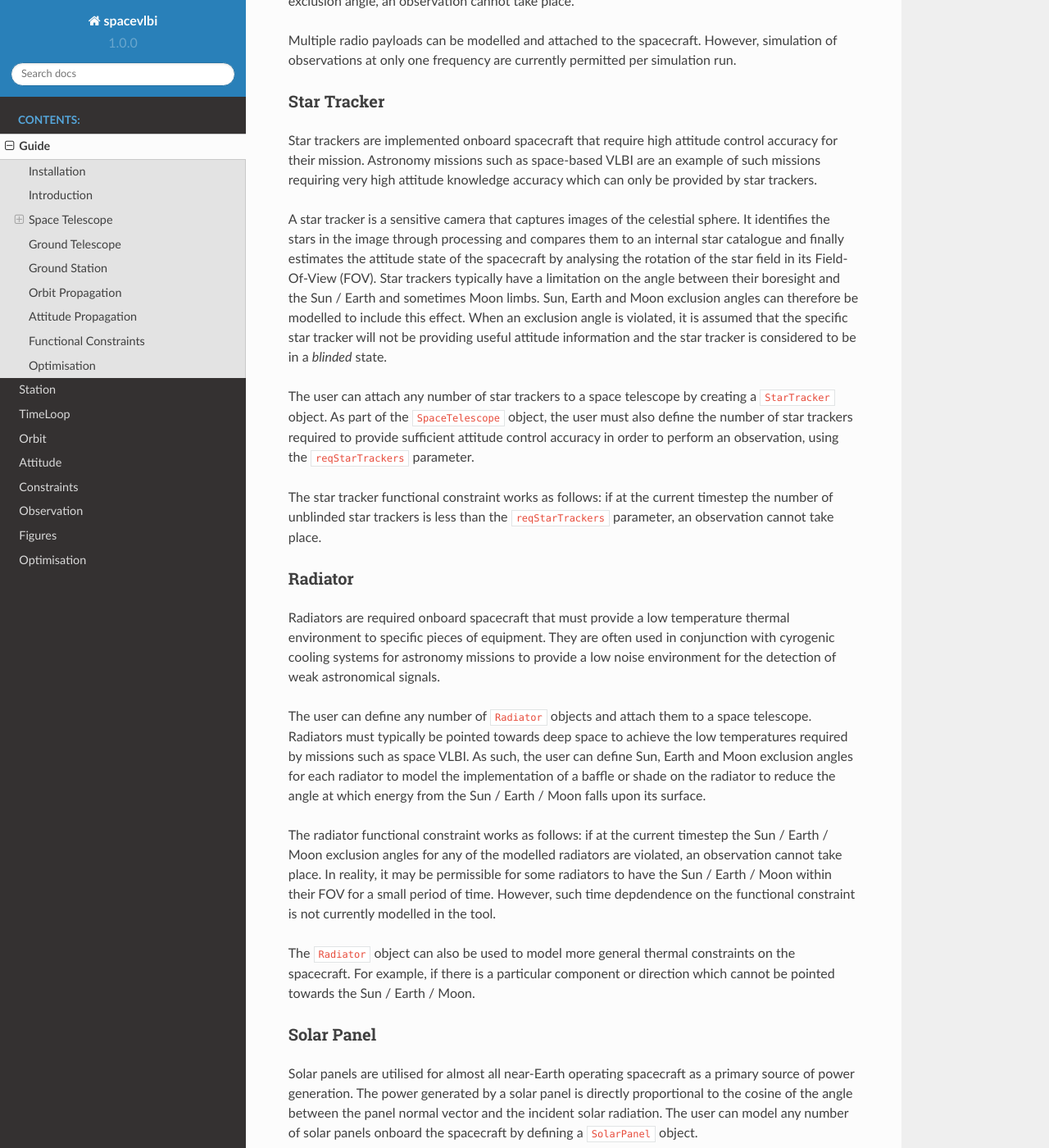
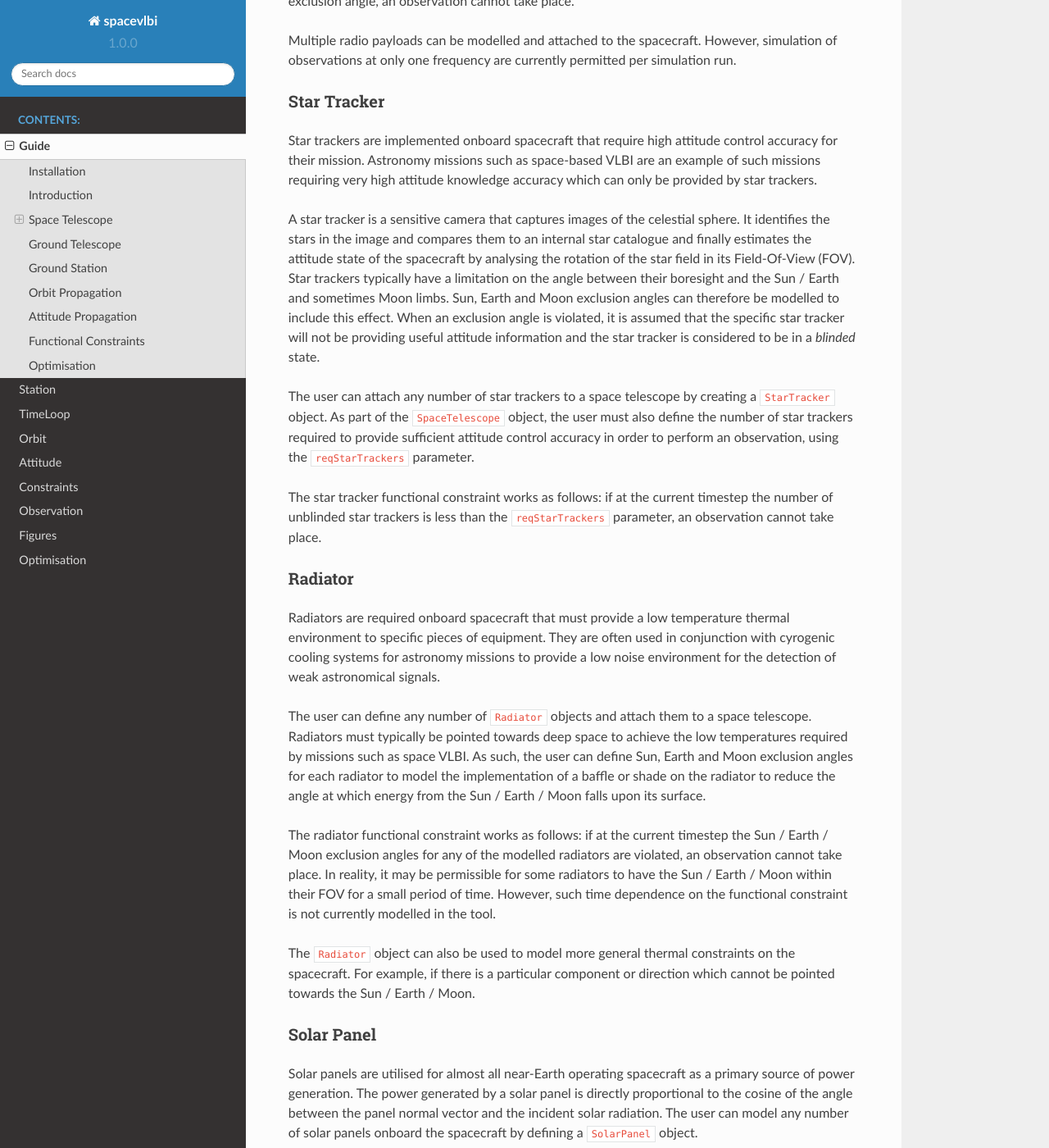
Before and after one commit to bhudson2/spacevlbi, a Sphinx documentation site: the page built from docs/source/Guide.rst, in a window 1280 px wide and 1400 px high, scrolled down 2278 px. Shown: the whole window at 82% size. Built offline with Sphinx 7.4.7 and the Read the Docs theme 2.0.0, drawn with Linux system fonts in a browser that asks for light colours; some of the changed text lies outside the part shown.

Commit message:
First major release

```diff
--- a/docs/source/Guide.rst
+++ b/docs/source/Guide.rst
@@ -71,7 +71,7 @@
     * ``UvPlot()`` - Plot of the (u,v) coverage achieved by the array, including the impact of any functional constraints modelled
     * ``AttitudeSphere()`` - Plot of a specified space telescope's attitude sphere in the body-fixed frame including Sun, Earth and Moon positions throughout the simulation and the positions of any spacecraft components that have been modelled
     * ``SolarPanelIncidence()`` - Plot of the angle between the Sun and the spacecraft's panel normal vectors throughout the simulation
-    * ``GroundStationElevation()`` - Plot of the elevation angle from each modelled ground station to a specified space telescope throughout the simulation
+    * ``GroundStationElevation()`` - Plot of the elevation angle from each ground station to a specified space telescope throughout the simulation
 
 Provided in the Examples folder is the script ``ExampleSetup.py``. This script
 shows how the package can be used to model a VLBI array with a single space
@@ -125,7 +125,7 @@
 accuracy which can only be provided by star trackers.
 
 A star tracker is a sensitive camera that captures images of the celestial
-sphere. It identifies the stars in the image through processing and compares them
+sphere. It identifies the stars in the image and compares them
 to an internal star catalogue and finally estimates the attitude state of the
 spacecraft by analysing the rotation of the star field in its Field-Of-View
 (FOV). Star trackers typically have a limitation on the angle between their
@@ -165,7 +165,7 @@
 the Sun / Earth / Moon exclusion angles for any of the modelled radiators are
 violated, an observation cannot take place. In reality, it may be permissible
 for some radiators to have the Sun / Earth / Moon within their FOV for a small
-period of time. However, such time depdendence on the functional constraint
+period of time. However, such time dependence on the functional constraint
 is not currently modelled in the tool.
 
 The ``Radiator`` object can also be used to model more general thermal
@@ -320,7 +322,7 @@
 tool as *functional constraints* and optimise the design of the spacecraft and
 mission architecture to mitigate their effect on observations. Each object
 within the tool has some functional constraint associated with it and the
-specifics of the constraints are described throughout this guide. However, as
+specifics of the constraints are described throughout this guide. However, as a
 summary, the following constraints can be modelled with ``spacevlbi``:
 
     * Visibility of target source to space and ground telescopes (i.e. source is not blocked by the Earth)
--- a/pyproject.toml
+++ b/pyproject.toml
@@ -5,7 +5,7 @@
 [project]
 dependencies = ["astropy", "numpy", "poliastro", "matplotlib"]
 name = "spacevlbi"
-version = "1.0.28"
+version = "1.1.0"
 authors = [
   { name="Ben Hudson", email="benhudson@tudelft.nl" },
 ]
```
Also changed, not shown: other parts of docs/source/Guide.rst (+16 -14 lines), 2 other files.
